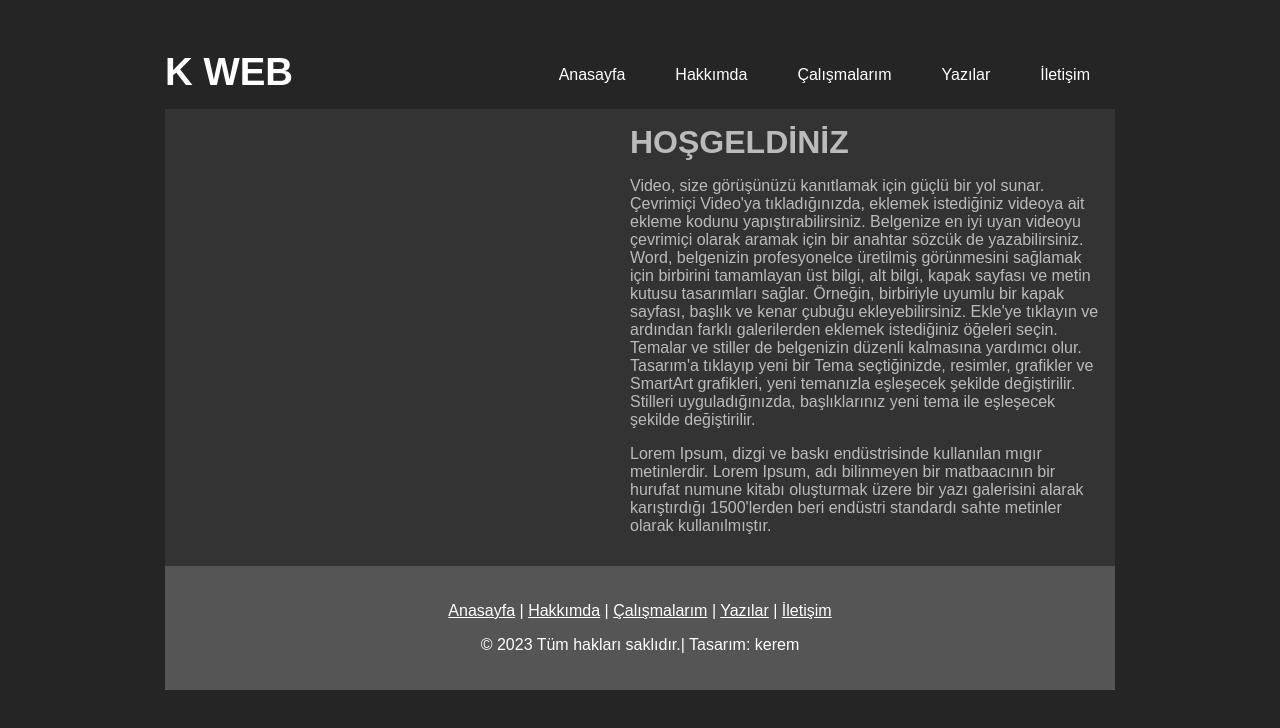
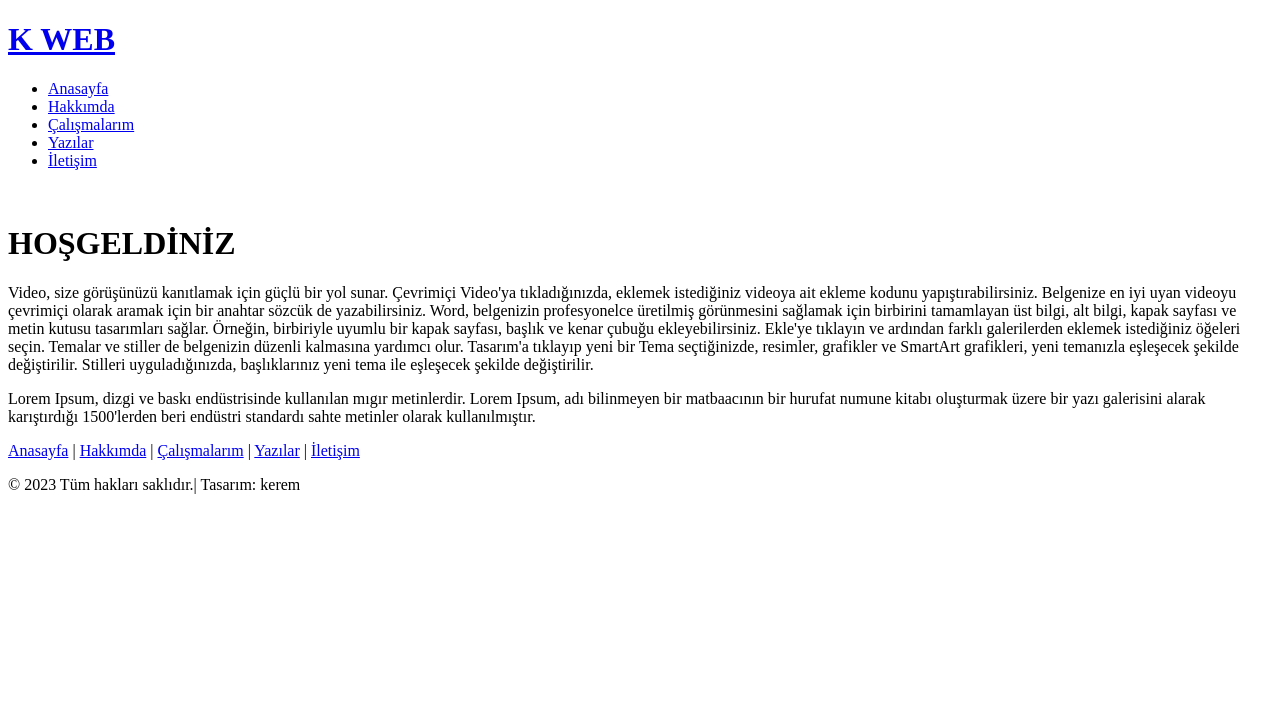
Before and after one commit to Keremgs/keremwebsite1, a plain HTML site: page index.html in a window 1280 px wide. Drawn offline with Linux system fonts and the light colour scheme.

Commit message:
Add files via upload

```diff
--- a/style.css
+++ b/style.css
@@ -1,77 +1,4 @@
-body,h1,ul,li{
-    margin: 0;
-    padding: 0;
-}
-
-body{
-    background:url() #252525;
-    font-family: sans-serif;
-}
-
-.sayfa{
-    width: 950px;
-    margin:50px auto;
-}
-
-#baslik{
-    float: left;
-    font-size: 1.2em;
-    color: white;
-    text-decoration: none;
-}
-
-#menu{
-    float: right;
-    list-style: none;
-    margin-top: 1em;
-}
-
-#menu li{
-    float: left;
+#vidyo{
+    text-align: center;
 
 }
-
-#menu li a{
-    color: white;
-    text-decoration: none;
-    margin: 5px;
-    padding: 10px 20px;
-}
-
-#menu a:hover{
-    background: #444;
-    border-radius: 15px;
-}
-
-.orta{
-    margin-top: 15px;
-    background: #333;
-
-}
-
-.orta-sol{
-    float: left;
-    width: 450px;
-}
-
-
-.orta-sag{
-    float: left;
-    margin: 15px;
-    width: 470px;
-    color: #bbb;
-}
-
-.alt{
-    background: #555;
-    padding: 20px;
-    text-align: center;
-    color: #fff;
-}
-.alt a{
-     color: #fff;
-}
-
-.temizle{
-    clear: both;
-}
```
Also changed, not shown: kk.html (added, +53 -0 lines).
